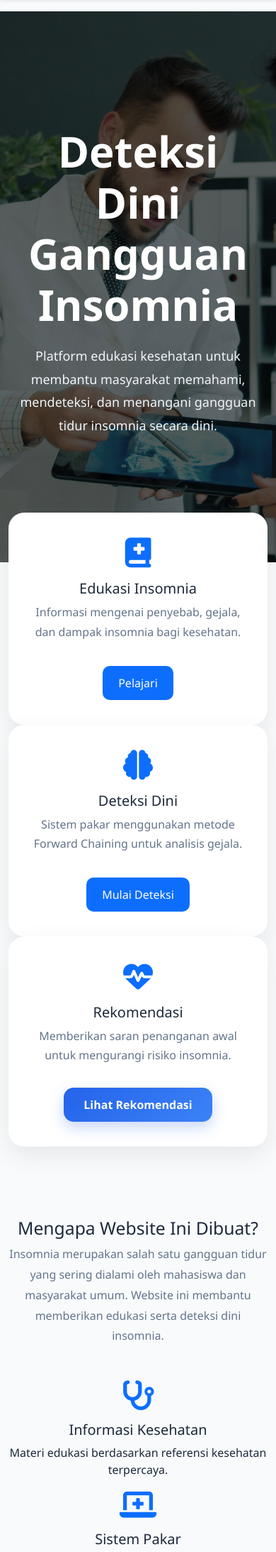
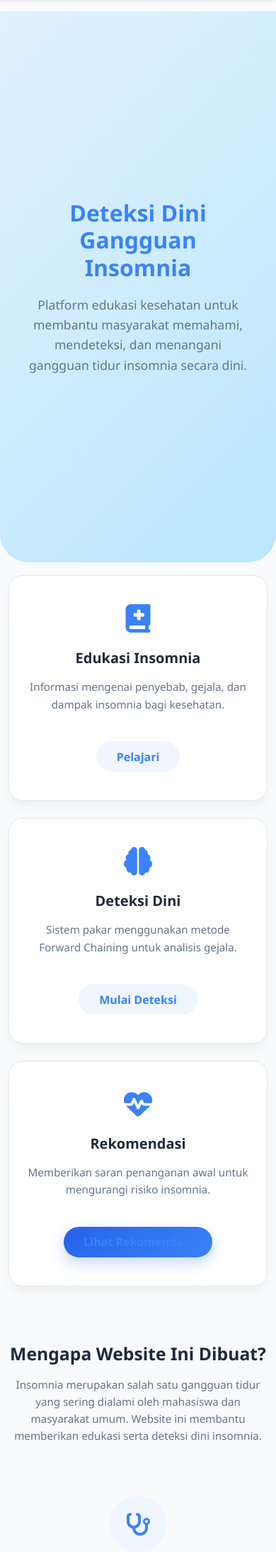
Before and after one commit to InnaPutri29/insomnia-expert-system, a Flask app: page / in a window 390 px wide. Shown: the part 83-2269 px from the top of the page at 71% size. Run offline with Flask 3, Linux system fonts and the light colour scheme.

Commit message:
feat: create responsive landing page for insomnia detection system

```diff
--- a/templates/user/home.html
+++ b/templates/user/home.html
@@ -1,13 +1,186 @@
 {% extends "base.html" %} {% block content %}
 
-<!-- HERO -->
+<style>
+  /* Variabel Tema Estetik Light Blue */
+  :root {
+    --primary-blue: #3b82f6;
+    --light-blue: #eff6ff;
+    --hover-blue: #2563eb;
+    --text-dark: #1e293b;
+    --text-muted: #64748b;
+  }
+
+  body {
+    color: var(--text-dark);
+  }
+
+  /* HERO SECTION */
+  .hero {
+    background: linear-gradient(135deg, #e0f2fe 0%, #bae6fd 100%);
+    padding: 100px 20px;
+    border-radius: 0 0 2.5rem 2.5rem;
+    margin-bottom: 4rem;
+    text-align: center;
+  }
+
+  .hero h1 {
+    font-weight: 800;
+    color: var(--primary-blue);
+    margin-bottom: 1.2rem;
+    font-size: clamp(2rem, 5vw, 3.5rem); /* Ukuran teks responsif */
+    line-height: 1.2;
+  }
+
+  .hero p {
+    color: var(--text-muted);
+    font-size: 1.1rem;
+    max-width: 650px;
+    margin: 0 auto;
+    line-height: 1.6;
+  }
+
+  /* INFO BOX CARDS */
+  .info-card {
+    background: #ffffff;
+    padding: 2.5rem 1.5rem;
+    border-radius: 1.25rem;
+    box-shadow: 0 10px 15px -3px rgba(0, 0, 0, 0.05);
+    transition: transform 0.3s ease, box-shadow 0.3s ease;
+    height: 100%;
+    display: flex;
+    flex-direction: column;
+    align-items: center;
+    border: 1px solid #e2e8f0;
+  }
+
+  .info-card:hover {
+    transform: translateY(-8px);
+    box-shadow: 0 20px 25px -5px rgba(59, 130, 246, 0.15);
+    border-color: var(--light-blue);
+  }
+
+  .info-card i {
+    font-size: 2.5rem;
+    color: var(--primary-blue);
+    margin-bottom: 1.5rem;
+  }
+
+  .info-card h5 {
+    font-weight: 700;
+    margin-bottom: 1rem;
+    color: var(--text-dark);
+  }
+
+  .info-card p {
+    color: var(--text-muted);
+    flex-grow: 1;
+    font-size: 0.95rem;
+    line-height: 1.6;
+  }
+
+  .info-btn, .fitur-btn {
+    margin-top: 1.5rem;
+    padding: 0.6rem 1.8rem;
+    border-radius: 9999px;
+    background-color: var(--light-blue);
+    color: var(--primary-blue);
+    font-weight: 600;
+    text-decoration: none;
+    transition: all 0.3s ease;
+  }
+
+  .info-btn:hover, .fitur-btn:hover {
+    background-color: var(--primary-blue);
+    color: #ffffff;
+  }
+
+  /* WHY CHOOSE US SECTION */
+  .why-section {
+    padding: 5rem 0;
+  }
+
+  .why-section h2 {
+    font-weight: 800;
+    color: var(--text-dark);
+  }
+
+  .section-desc {
+    color: var(--text-muted);
+    max-width: 700px;
+    margin: 1rem auto 3rem auto;
+    line-height: 1.6;
+  }
+
+  .why-section .icon {
+    font-size: 2rem;
+    color: var(--primary-blue);
+    background: var(--light-blue);
+    width: 80px;
+    height: 80px;
+    line-height: 80px;
+    border-radius: 50%;
+    margin-bottom: 1.5rem;
+    display: inline-block;
+  }
+
+  .why-section h5 {
+    font-weight: 700;
+  }
+
+  .why-section p {
+    color: var(--text-muted);
+    font-size: 0.95rem;
+  }
+
+  /* CALL TO ACTION */
+  .cta-section {
+    padding: 4rem 20px;
+    background: var(--primary-blue);
+    color: white;
+    border-radius: 2rem;
+    margin: 2rem auto 5rem auto;
+    max-width: 90%;
+    box-shadow: 0 20px 25px -5px rgba(59, 130, 246, 0.3);
+  }
+
+  .cta-section h2 {
+    font-weight: 800;
+    margin-bottom: 1rem;
+    color: white;
+  }
+
+  .cta-section p {
+    opacity: 0.9;
+    margin-bottom: 2.5rem;
+    font-size: 1.1rem;
+    max-width: 600px;
+    margin-left: auto;
+    margin-right: auto;
+  }
+
+  .cta-section .btn-primary {
+    background-color: white;
+    color: var(--primary-blue);
+    border: none;
+    font-weight: 700;
+    padding: 0.8rem 2.5rem;
+    border-radius: 9999px;
+    transition: transform 0.3s ease, box-shadow 0.3s ease;
+  }
+
+  .cta-section .btn-primary:hover {
+    transform: scale(1.05);
+    background-color: #f8fafc;
+    box-shadow: 0 10px 15px -3px rgba(0, 0, 0, 0.1);
+  }
+</style>
+
 <section class="hero">
   <div class="container hero-content">
     <h1>
       Deteksi Dini <br />
       Gangguan Insomnia
     </h1>
-
     <p>
       Platform edukasi kesehatan untuk membantu masyarakat memahami, mendeteksi,
       dan menangani gangguan tidur insomnia secara dini.
@@ -15,20 +188,15 @@
   </div>
 </section>
 
-<!-- INFO BOX -->
 <section class="info-box container">
-  <div class="row text-center">
+  <div class="row text-center g-4">
     <div class="col-md-4">
       <div class="info-card">
         <i class="fa-solid fa-book-medical"></i>
-
         <h5>Edukasi Insomnia</h5>
-
         <p>
-          Informasi mengenai penyebab, gejala, dan dampak insomnia bagi
-          kesehatan.
+          Informasi mengenai penyebab, gejala, dan dampak insomnia bagi kesehatan.
         </p>
-
         <a href="{{ url_for('edukasi') }}" class="info-btn">Pelajari</a>
       </div>
     </div>
@@ -36,14 +204,10 @@
     <div class="col-md-4">
       <div class="info-card">
         <i class="fa-solid fa-brain"></i>
-
         <h5>Deteksi Dini</h5>
-
         <p>
-          Sistem pakar menggunakan metode Forward Chaining untuk analisis
-          gejala.
+          Sistem pakar menggunakan metode Forward Chaining untuk analisis gejala.
         </p>
-
         <a href="{{ url_for('deteksi') }}" class="info-btn">Mulai Deteksi</a>
       </div>
     </div>
@@ -51,13 +215,10 @@
     <div class="col-md-4">
       <div class="info-card">
         <i class="fa-solid fa-heart-pulse"></i>
-
         <h5>Rekomendasi</h5>
-
         <p>
           Memberikan saran penanganan awal untuk mengurangi risiko insomnia.
         </p>
-
         <a href="{{ url_for('rekomendasi') }}" class="fitur-btn">
           Lihat Rekomendasi
         </a>
@@ -66,55 +227,44 @@
   </div>
 </section>
 
-<!-- WHY CHOOSE US -->
 <section class="why-section">
   <div class="container text-center">
     <h2>Mengapa Website Ini Dibuat?</h2>
-
     <p class="section-desc">
       Insomnia merupakan salah satu gangguan tidur yang sering dialami oleh
       mahasiswa dan masyarakat umum. Website ini membantu memberikan edukasi
       serta deteksi dini insomnia.
     </p>
 
-    <div class="row mt-5">
+    <div class="row mt-5 g-4">
       <div class="col-md-4">
         <i class="fa-solid fa-stethoscope icon"></i>
-
         <h5>Informasi Kesehatan</h5>
-
         <p>Materi edukasi berdasarkan referensi kesehatan terpercaya.</p>
       </div>
 
       <div class="col-md-4">
         <i class="fa-solid fa-laptop-medical icon"></i>
-
         <h5>Sistem Pakar</h5>
-
         <p>Menggunakan metode Forward Chaining dalam proses inferensi.</p>
       </div>
 
       <div class="col-md-4">
         <i class="fa-solid fa-user-doctor icon"></i>
-
         <h5>Bantuan Awal</h5>
-
         <p>Memberikan rekomendasi penanganan sebelum konsultasi ke dokter.</p>
       </div>
     </div>
   </div>
 </section>
 
-<!-- CALL TO ACTION -->
 <section class="cta-section">
   <div class="container text-center">
     <h2>Mulai Deteksi Gejala Insomnia Anda</h2>
-
     <p>
       Jawab beberapa pertanyaan sederhana untuk mengetahui kemungkinan gangguan
       insomnia yang Anda alami.
     </p>
-
     <a href="/deteksi" class="btn btn-primary btn-lg"> Mulai Sekarang </a>
   </div>
 </section>
```
